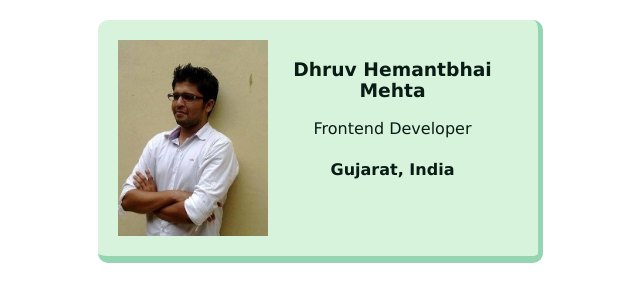
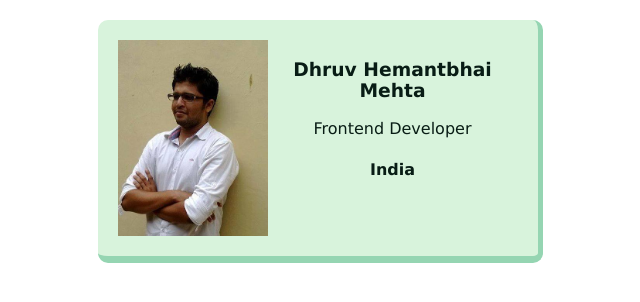
Before and after one commit to Dhruvv22/business-card, a plain HTML site: page index.html in a window 1280 px wide. Shown: the whole page, without its empty margins (320-960 px from the left). Drawn offline with Linux system fonts and the light colour scheme.

Commit message:
Update index.html

```diff
--- a/index.html
+++ b/index.html
@@ -9,7 +9,7 @@
       <div class>
         <h3>Dhruv Hemantbhai Mehta</h3>
         <p>Frontend Developer</p>
-        <h4>Gujarat, India</h4>
+        <h4>India</h4>
       </div>
     </div>
   </body>
```
